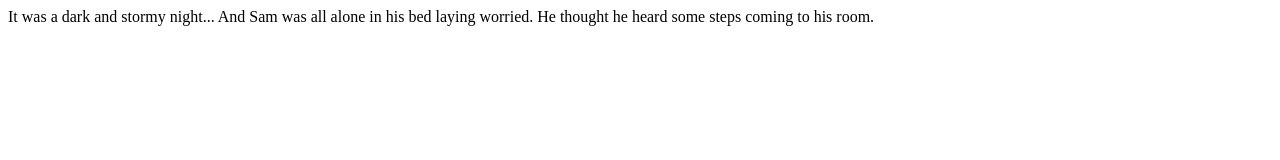
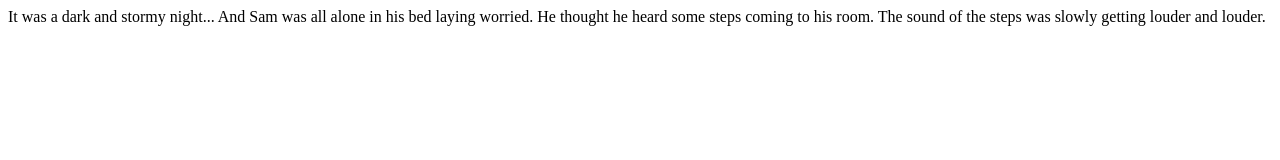
Before and after one commit to karlajagan/fireside-story, a plain HTML site: page index.html in a window 1280 px wide. Drawn offline with Linux system fonts and the light colour scheme.

Commit message:
added fourth line of the story

```diff
--- a/index.html
+++ b/index.html
@@ -3,6 +3,7 @@
     <p>It was a dark and stormy night...
        And Sam was all alone in his bed laying worried.
        He thought he heard some steps coming to his room.
+       The sound of the steps was slowly getting louder and louder.
     </p>
   </body>
 </html>
```
